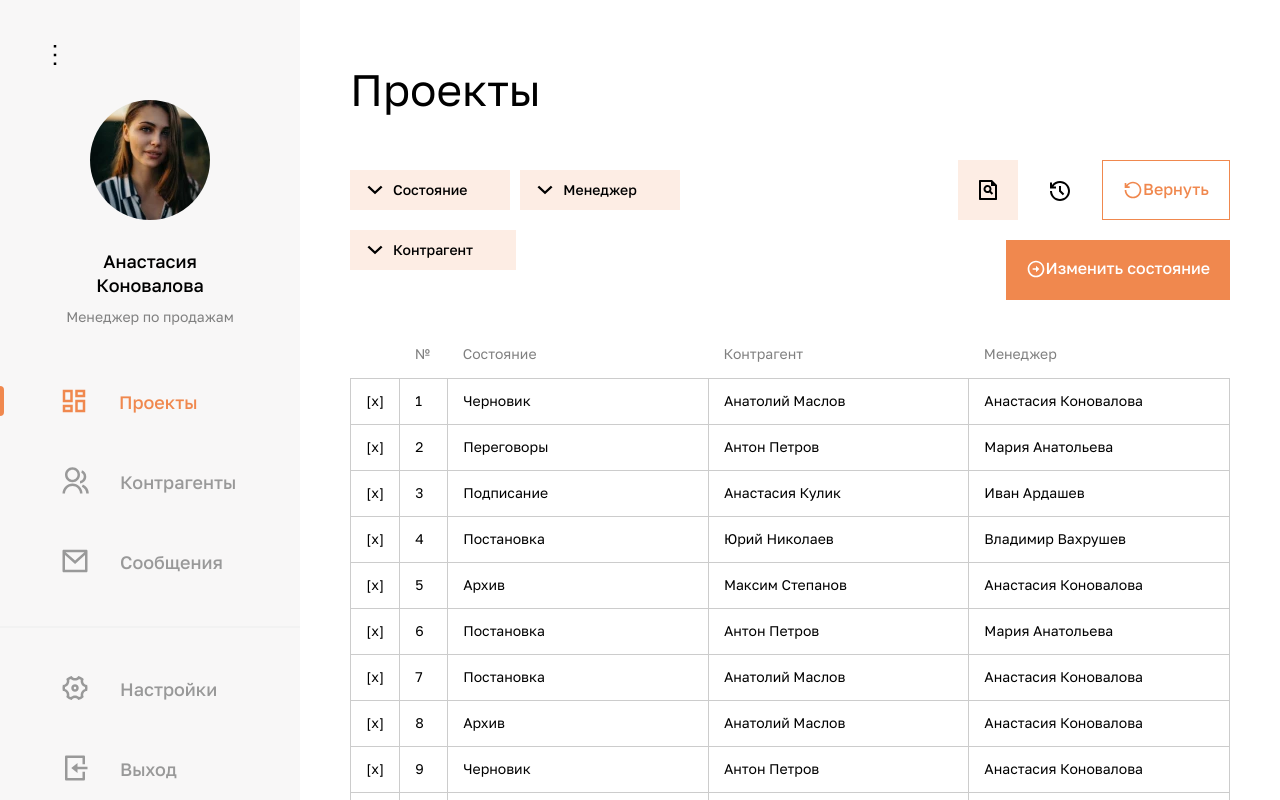
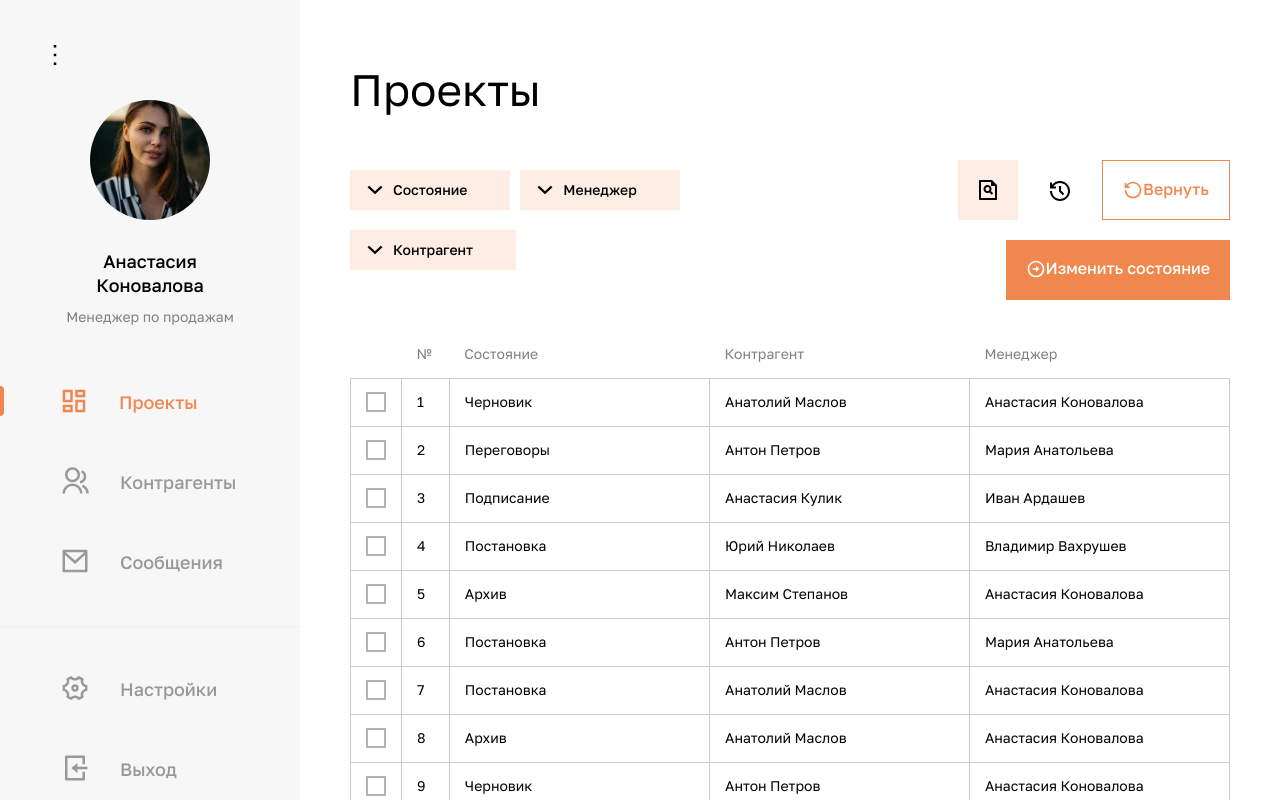
Before and after one commit to htmlacademy/unit-testing-demo-crm-source, a React (Create React App) app in the folder crm-demo/: page / in a window 1280 px wide. Shown: the top 800 px of the page. Built offline with nearby package versions, Linux system fonts and the light colour scheme.

Commit message:
finish with the initial state

```diff
--- /dev/null
+++ b/crm-demo/src/components/checkbox/checkbox.tsx
@@ -0,0 +1,16 @@
+interface CheckboxProps{
+  name: string;
+  checked: boolean;
+  disabled: boolean;
+}
+export function Checkbox (p:Partial<CheckboxProps>){
+  const {checked,disabled,name} = p;
+  return (
+    <div className="checkbox">
+      <label>
+        <input type="checkbox" name={name} checked={checked} disabled={disabled}/>
+        <span></span>
+      </label>
+    </div>
+  );
+}
--- a/crm-demo/src/pages/projects/projects.tsx
+++ b/crm-demo/src/pages/projects/projects.tsx
@@ -1,4 +1,5 @@
 import { useEffect, useState } from 'react';
+import { Checkbox } from '../../components/checkbox/checkbox';
 import { Container } from '../../components/container/container';
 import { FilterForm } from '../../components/filter-form/filter-form';
 import { MainContent } from '../../components/main-content/main-content';
@@ -7,37 +8,32 @@ import { PageTitle } from '../../components/page-title/page-title';
 import { Table } from '../../components/table/table';
 import { Column } from '../../components/table/table-props';
 
-const renumber = (columns: readonly Column[]): Column[]=>columns.map((e,id)=>({...e,id}));
+const renumber = (columns: readonly Omit<Column,'id'>[]): Column[]=>columns.map((e,id)=>({...e,id}));
 
 const columns = renumber([
   {
     colClassName:'table__col-checkbox',
-    format:()=>'[x]',
-    id:0,
+    format:(row)=>(<Checkbox name={row['id']} />),
     label: ''
   },
   {
     colClassName:'table__col-number',
     format:(row)=>row['id'],
-    id:0,
     label: '№'
   },
   {
     colClassName:'table__col-large',
     format:(row)=>row['status'],
-    id:0,
     label: 'Состояние'
   },
   {
     colClassName:'table__col-large',
     format:(row)=>row['customer'],
-    id:0,
     label: 'Контрагент'
   },
   {
     colClassName:'table__col-large',
     format:(row)=>row['manager'],
-    id:0,
     label: 'Менеджер'
   }
 ]);
```
